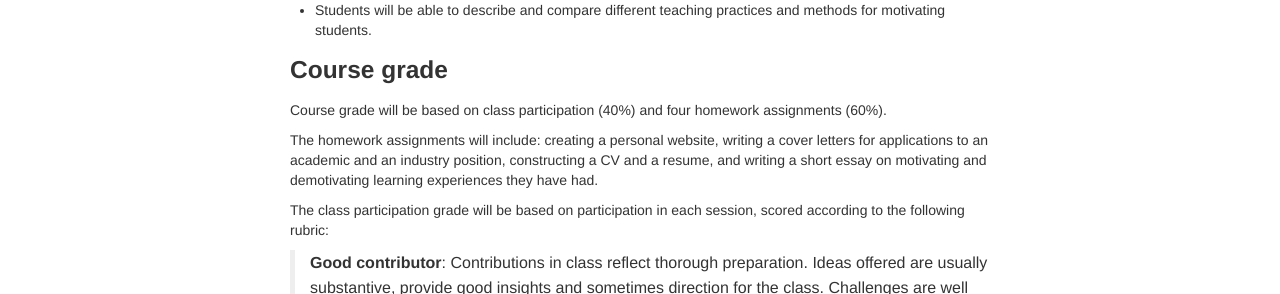
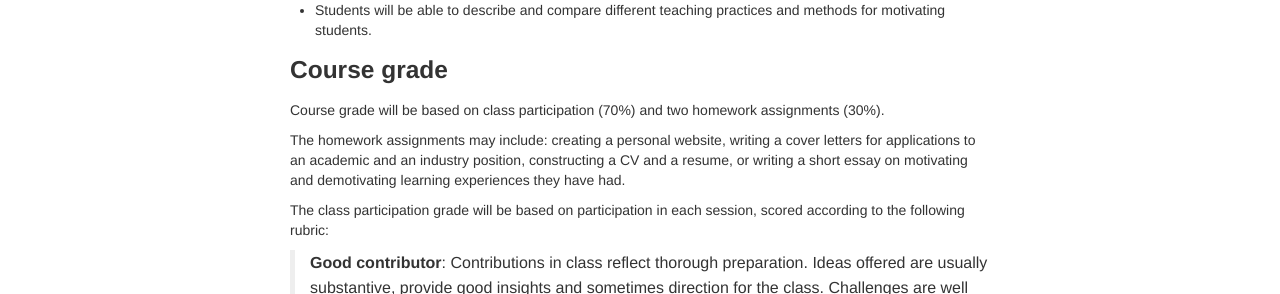
Before and after one commit to kbroman/BMI884_spring2021, a Jekyll site: the page built from syllabus.md, in a window 1280 px wide. Shown: the part 592-886 px from the top of the page. Built offline with Jekyll 4.4.1, drawn with Linux system fonts in a browser that asks for light colours.

Commit message:
four -> 2 homeworks; adjust grade percentages

```diff
--- a/syllabus.md
+++ b/syllabus.md
@@ -38,12 +38,12 @@ industry, and teaching.
 
 ### Course grade
 
-Course grade will be based on class participation (40%)
-and four homework assignments (60%).
+Course grade will be based on class participation (70%)
+and two homework assignments (30%).
 
-The homework assignments will include: creating a personal website,
+The homework assignments may include: creating a personal website,
 writing a cover letters for applications to an academic and an
-industry position, constructing a CV and a resume, and writing a short
+industry position, constructing a CV and a resume, or writing a short
 essay on motivating and demotivating learning experiences they have
 had.
 
```
Also changed, not shown: assignments.md (+3 -3 lines).
